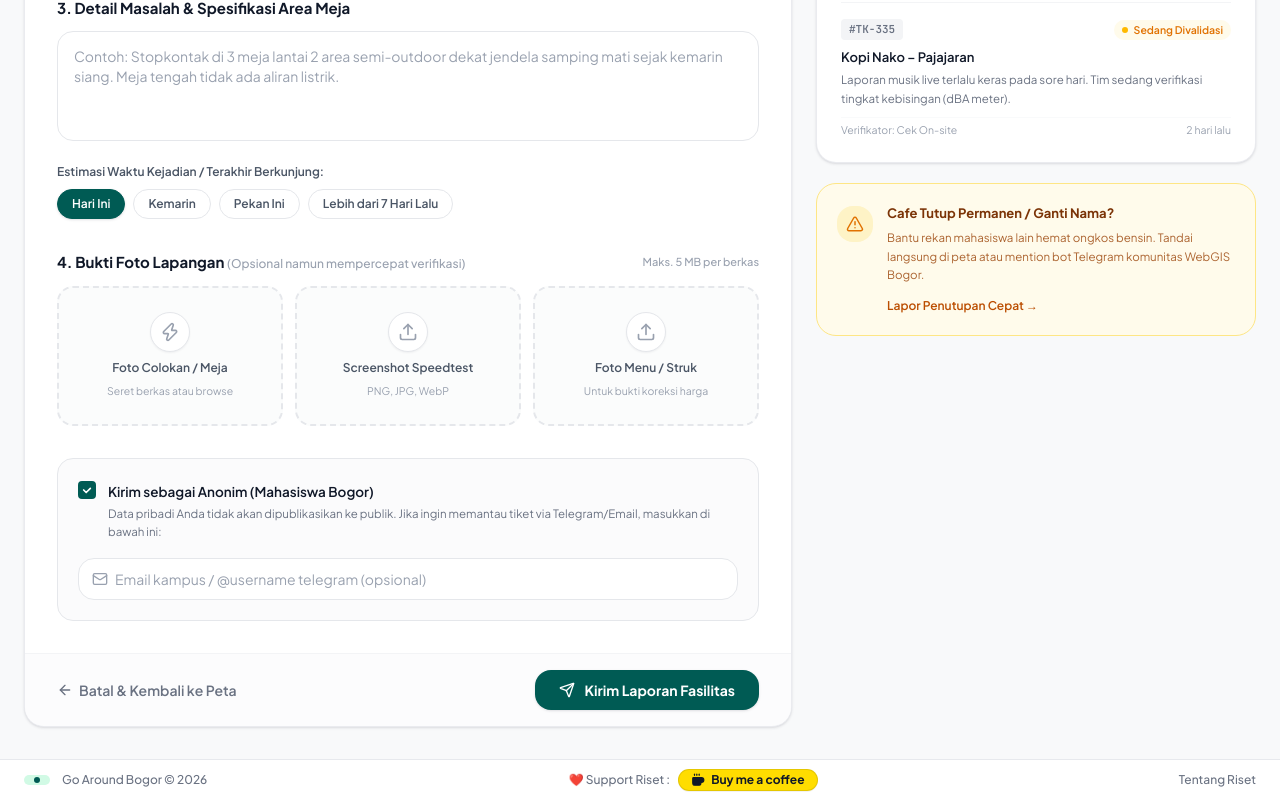
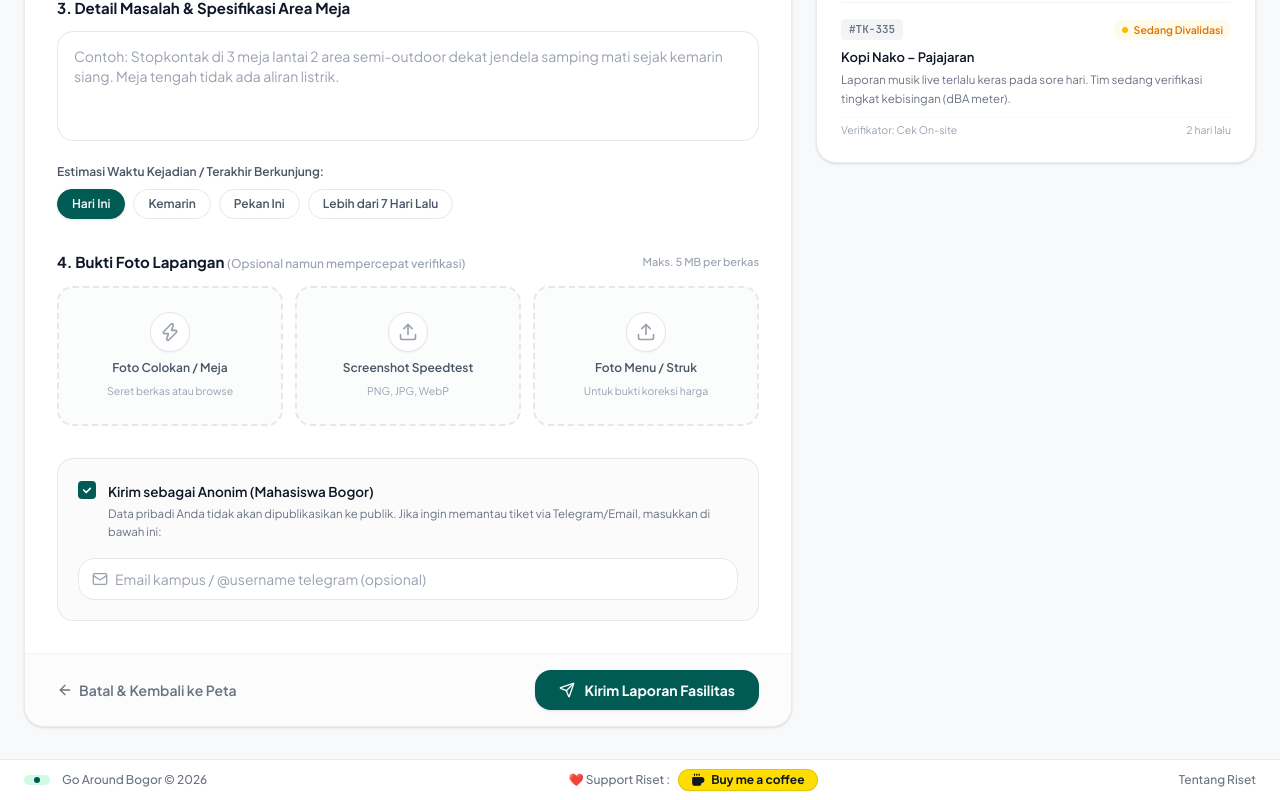
Before and after one commit to ZimrionVarethos/Go-around, a Next.js app in the folder prs-frontend/: page /lapor-fasilitas in a window 1280 px wide. Shown: the part 905-1705 px from the top of the page. Built offline with nearby package versions, Linux system fonts and the light colour scheme.

Commit message:
chore(lapor-fasilitas): remove 'Cafe Tutup Permanen / Ganti Nama?' card from sidebar

```diff
--- a/prs-frontend/features/reports/ReportSidebar.tsx
+++ b/prs-frontend/features/reports/ReportSidebar.tsx
@@ -1,6 +1,6 @@
 'use client';
 
-import { FileText, Wifi, Volume2, Tag, MessageSquare, AlertTriangle } from 'lucide-react';
+import { FileText, Wifi, Volume2, Tag, MessageSquare } from 'lucide-react';
 
 const VERIFIED_TICKETS = [
   {
@@ -139,29 +139,6 @@ export function ReportSidebar() {
           ))}
         </div>
       </div>
-
-      {/* Card 3: Callout Cafe Tutup */}
-      <div className="bg-amber-50 border border-amber-200 rounded-2xl p-5">
-        <div className="flex gap-3.5 items-start">
-          <div className="w-9 h-9 rounded-xl bg-amber-100 flex items-center justify-center shrink-0 mt-0.5">
-            <AlertTriangle className="w-4.5 h-4.5 text-amber-600" />
-          </div>
-          <div>
-            <h4 className="text-[13px] font-bold text-amber-900 mb-1.5">
-              Cafe Tutup Permanen / Ganti Nama?
-            </h4>
-            <p className="text-[11.5px] text-amber-800/80 leading-relaxed mb-3">
-              Bantu rekan mahasiswa lain hemat ongkos bensin. Tandai langsung di peta atau mention bot Telegram komunitas WebGIS Bogor.
-            </p>
-            <button
-              type="button"
-              className="text-[12px] font-semibold text-amber-700 hover:text-amber-900 flex items-center gap-1 transition-colors cursor-pointer"
-            >
-              Lapor Penutupan Cepat →
-            </button>
-          </div>
-        </div>
-      </div>
     </aside>
   );
 }
```
